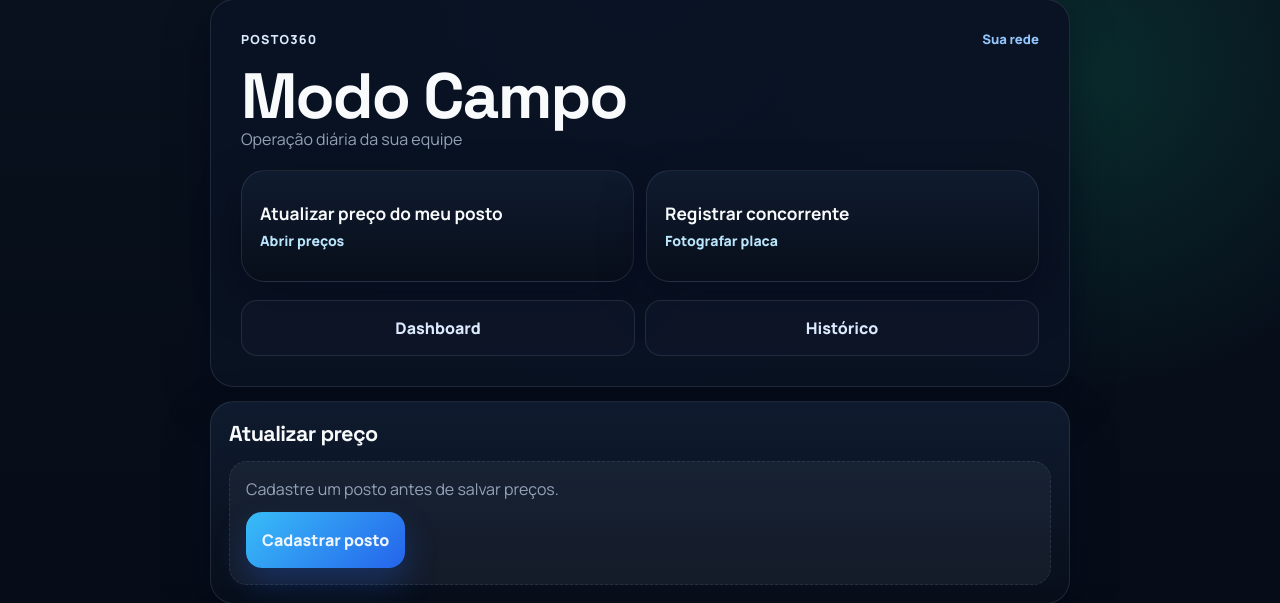
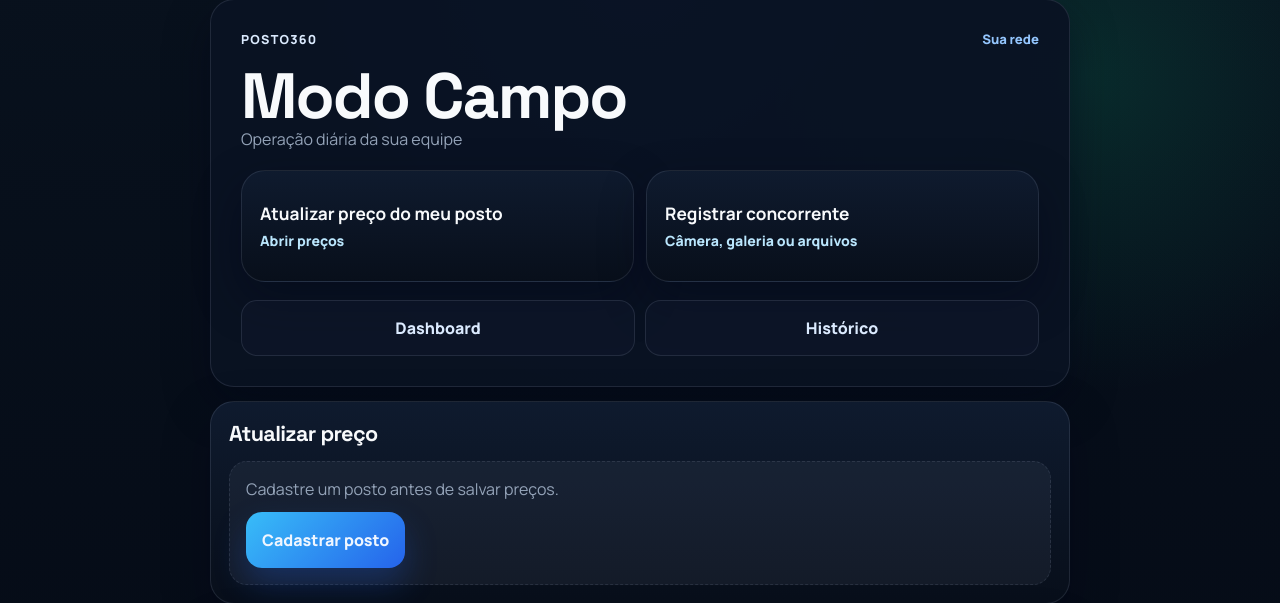
Before and after one commit to eduardoassisbretas-hash/posto360-mvp, a FastAPI app: template app/templates/modo_campo.html in a window 1280 px wide. Shown: the part 29-632 px from the top of the page. Run offline with FastAPI, Linux system fonts and the light colour scheme; the template is opened without the code that fills it, so the values that code supplies are empty; some libraries are stand-ins or nearby versions.

Commit message:
Atualização e melhorias no Posto360

```diff
--- a/app/templates/modo_campo.html
+++ b/app/templates/modo_campo.html
@@ -90,7 +90,7 @@
                 </a>
                 <a class="quick-card" href="#concorrente">
                     <strong>Registrar concorrente</strong>
-                    <span>Fotografar placa</span>
+                    <span>Câmera, galeria ou arquivos</span>
                 </a>
             </div>
             <div class="actions">
@@ -160,7 +160,7 @@
                 </label>
                 <label>
                     Foto da placa
-                    <input type="file" name="imagens" accept=".jpg,.jpeg,.png,.webp,.heic,.heif,image/jpeg,image/png,image/webp,image/heic,image/heif" capture="environment" required>
+                    <input type="file" name="imagens" accept=".jpg,.jpeg,.png,.webp,.heic,.heif,image/jpeg,image/png,image/webp,image/heic,image/heif" multiple required>
                 </label>
                 <p class="status" id="geo-status">Localização pronta ao salvar.</p>
                 <button type="submit">Salvar concorrente</button>
```
